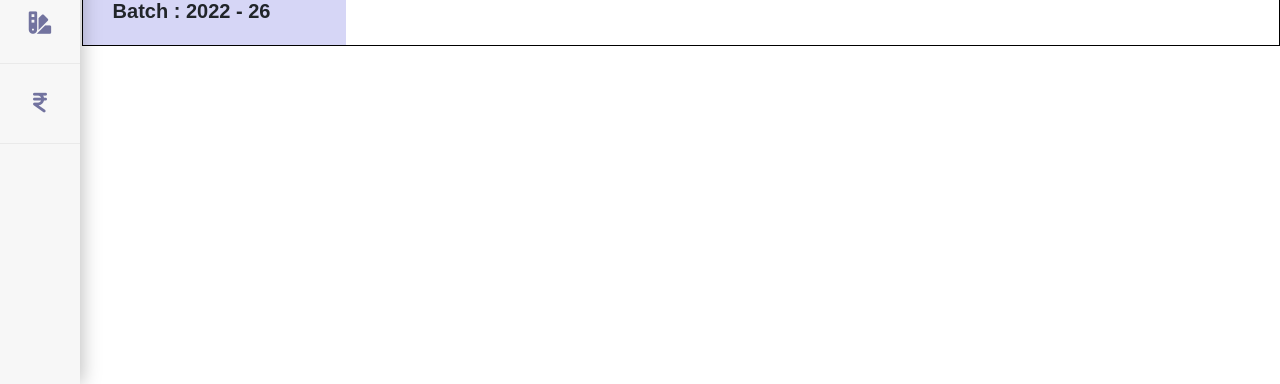
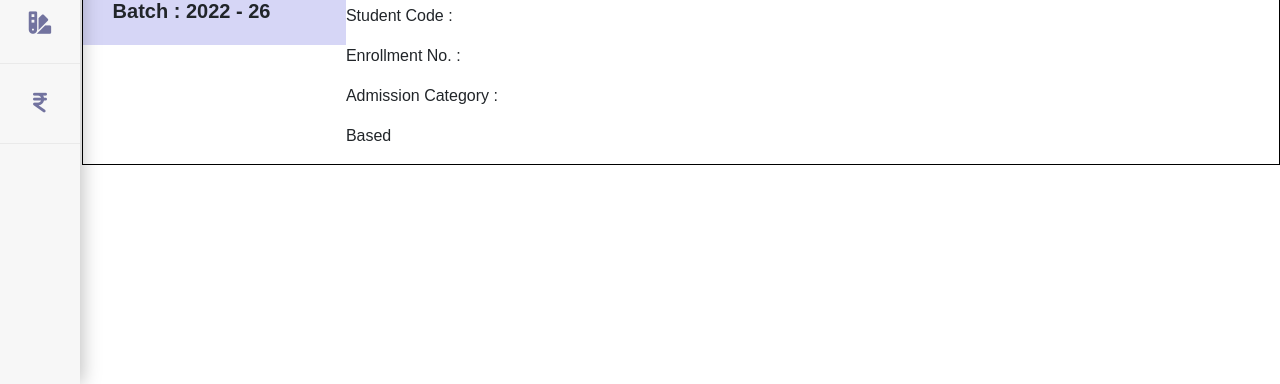
Before and after one commit to Ayushcodespy/aks_university_web, a Flask app: template templates/profile_page.html in a window 1280 px wide. Shown: the part 416-800 px from the top of the page. Run offline with Flask 3, Linux system fonts and the light colour scheme; the template is opened without the code that fills it, so the values that code supplies are empty; some libraries are stand-ins or nearby versions.

Commit message:
Updated contents of profile as a login user

```diff
--- a/templates/profile_page.html
+++ b/templates/profile_page.html
@@ -15,7 +15,37 @@
 
         <div class="profile-right-container">
             <div class="profile-department">
-                <h5>DEPARTMENT OF COMPUTER SCIENCE AND ENGINEERING</h5><hr>
+                <h5>DEPARTMENT OF COMPUTER SCIENCE AND ENGINEERING</h5>
+                <hr>
+            </div>
+            <div class="profile-details">
+                <div class="profile-first-half">
+                    <div class="profile-details_1">
+                        <p>Name :</p>
+                        <p>Course :</p>
+                        <p>Current Semester :</p>
+                    </div>
+
+                    <div class="profile-details_2">
+                        <p>{{ details[2] }}</p>
+                        <p>{{ details[4] }}</p>
+                        <p>{{ details[3]}} Sem.</p>
+                    </div>
+                </div>
+
+                <div class="profile-second-half">
+                    <div class="profile-details_3">
+                        <p>Student Code :</p>
+                        <p>Enrollment No. :</p>
+                        <p>Admission Category :</p>
+                    </div>
+
+                    <div class="profile-details_4">
+                        <p>{{ details[0] }}</p>
+                        <p>{{ details[1] }}</p>
+                        <p>{{ details[5] }} Based</p>
+                    </div>
+                </div>
             </div>
         </div>
     </section>
```
